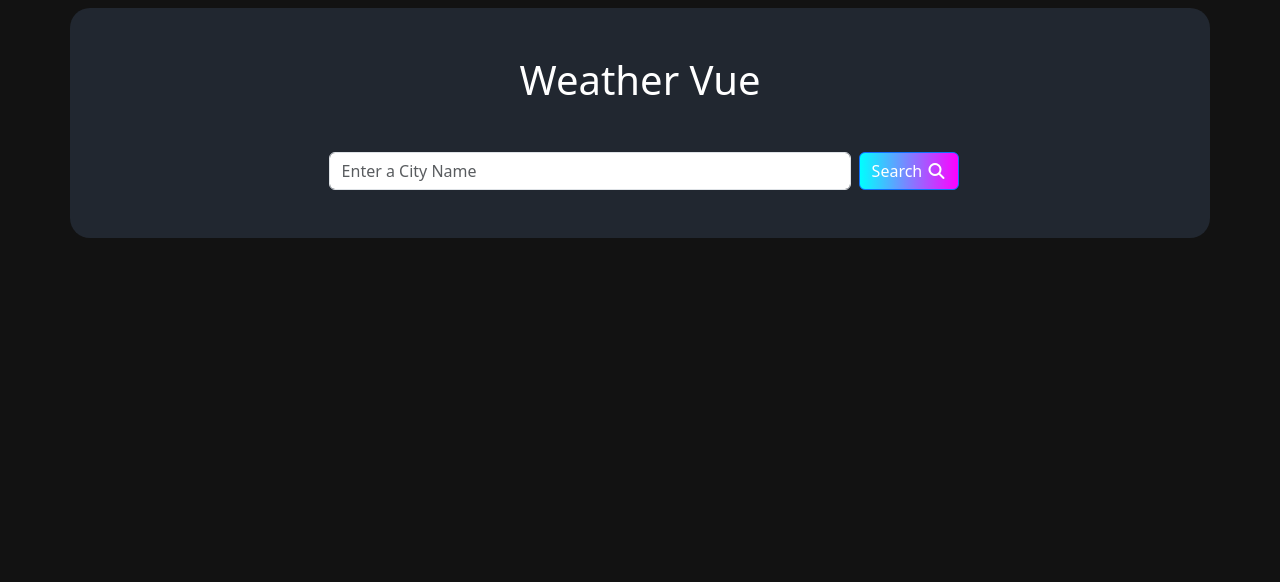
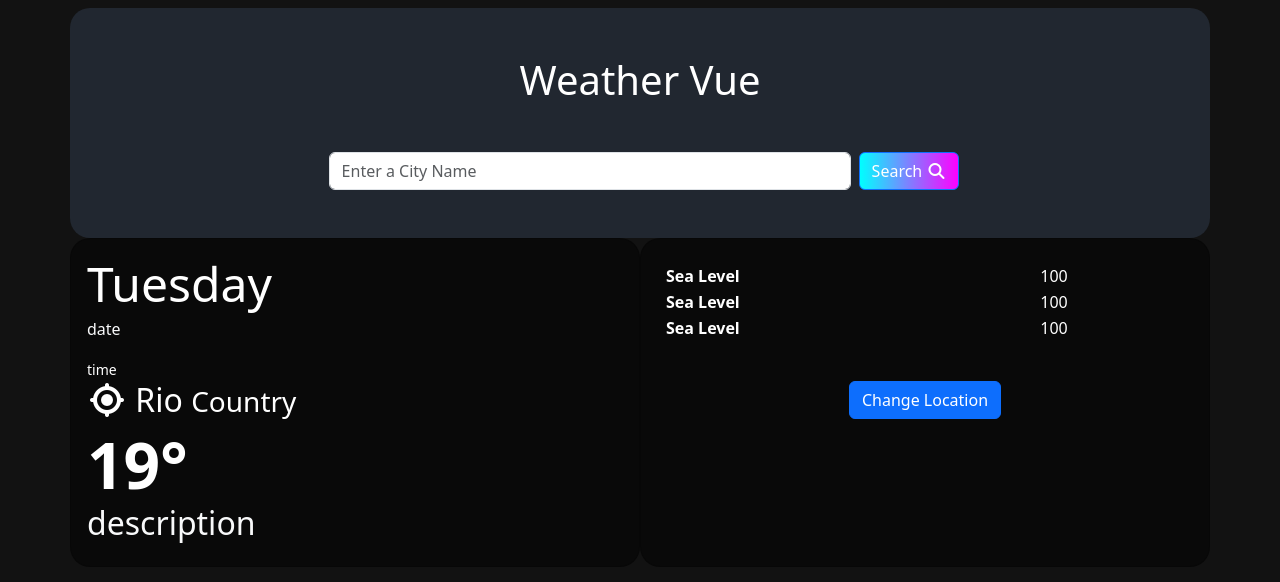
Before and after one commit to mamunemon-01/weather-vue, a Vue app: page / in a window 1280 px wide. Shown: the top 582 px of the page. Built offline with nearby package versions, Linux system fonts and the light colour scheme.

Commit message:
A new component has been introduced that replaced the default component.

```diff
--- a/src/App.vue
+++ b/src/App.vue
@@ -4,19 +4,35 @@
       <h1 class="text-center mb-5">Weather Vue</h1>
       <div class="d-flex justify-content-center h-100">
         <div class="searchbar w-50 mx-2">
-          <input type="text" class="input form-control" placeholder="Enter a City Name">
+          <input type="text" class="input form-control" v-model="city" placeholder="Enter a City Name">
         </div>
         <button class="btn btn-primary btn-search">Search <i class="fas fa-search"></i></button>
       </div>
     </div>
+    <Weather></Weather>
   </div>
 </template>
 
 <script>
+import Weather from './components/Weather.vue'
 
 export default {
   name: 'App',
   components: {
+    Weather
+  },
+  data() {
+    return {
+      city: '',
+      showWeather: false
+    }
+  },
+  methods: {
+    async fetchWeather() {
+      this.showWeather = false;
+      await this.$nextTick();
+      this.showWeather = true;
+    }
   }
 }
 </script>
--- /dev/null
+++ b/src/components/Weather.vue
@@ -0,0 +1,68 @@
+<template>
+  <div class="container p-0">
+    <div class="d-flex">
+      <div class="card main-div w-100">
+        <div class="p-3">
+          <h2 class="mb-1 day">Tuesday</h2>
+          <p class="text-light date">date</p>
+          <small>time</small>
+          <h2 class="place"><i class="fas fa-location"></i> Rio <small>Country</small></h2>
+          <div class="temp">
+            <h1 class="weather-temp">19&deg;</h1>
+            <h2 class="text-light">description</h2>
+          </div>
+        </div>
+      </div>
+      <div class="card card-2 w-100">
+        <table class="m-4">
+          <tbody>
+            <tr>
+              <th>Sea Level</th>
+              <td>100</td>
+            </tr>
+            <tr>
+              <th>Sea Level</th>
+              <td>100</td>
+            </tr>
+            <tr>
+              <th>Sea Level</th>
+              <td>100</td>
+            </tr>
+          </tbody>
+        </table>
+        <div id="chg_btn_div" class="d-flex justify-content-center m-3">
+          <form action="">
+            <input type="button" value="Change Location" class="btn change-btn btn-primary">
+          </form>
+        </div>
+      </div>
+    </div>
+  </div>
+</template>
+
+<script>
+export default {
+  name: 'theWeather',
+}
+</script>
+
+<!-- Add "scoped" attribute to limit CSS to this component only -->
+<style scoped>
+  body {
+    background-color: #343d4b;
+  }
+  .weather-temp {
+    margin: 0;
+    font-size: 4em;
+    font-weight: 700;
+  }
+  h2.mb-1.day {
+    font-size: 3rem;
+    font-weight: 400;
+  }
+  .card {
+    border-radius: 20px;
+    color: #ffffff;
+    background-color: rgba(0, 0, 0, 0.5);
+  }
+</style>
```
Also changed, not shown: src/components/HelloWorld.vue (deleted, +0 -58 lines).
